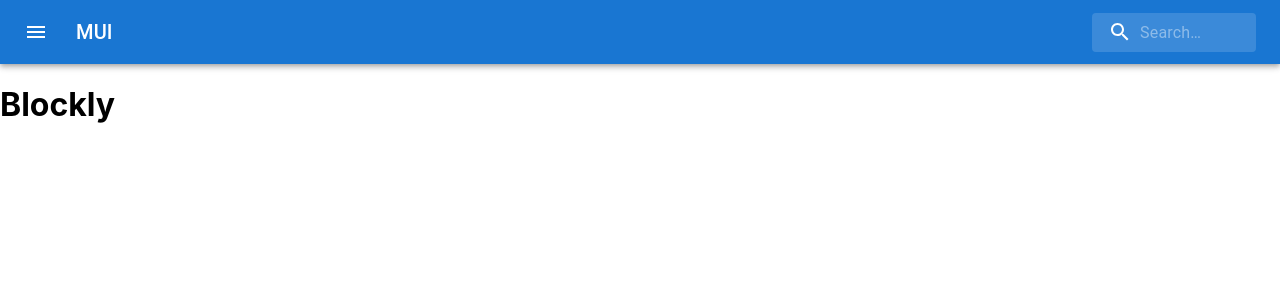
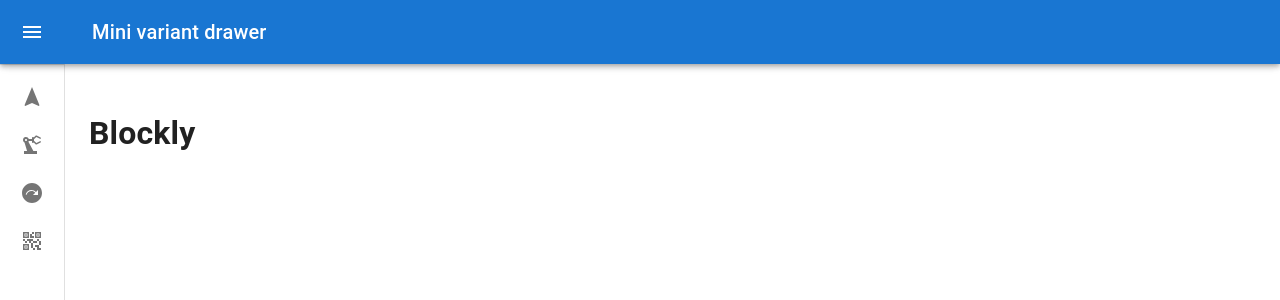
Before and after one commit to sergei-nntu/orb, a React (Create React App) app in the folder web/: page / in a window 1280 px wide. Shown: the top 300 px of the page. Built offline with nearby package versions, Linux system fonts and the light colour scheme; the HTML template or start-up script is replaced by a standard one.

Commit message:
Configure app bar

```diff
--- a/web/src/App.tsx
+++ b/web/src/App.tsx
@@ -1,11 +1,11 @@
 import React from 'react';
 import Main from "./pages/main/Main";
-import Layout from "./hoc/Layout/Layout";
 import {
     createBrowserRouter,
     RouterProvider,
 } from "react-router-dom";
 import ErrorPage from "./pages/error-page/ErrorPage";
+import MenuAppBar from "./components/AppBar/AppBar";
 
 const router = createBrowserRouter([
     {
@@ -17,9 +17,9 @@ const router = createBrowserRouter([
 
 function App() {
     return (
-        <Layout>
+        <MenuAppBar>
             <RouterProvider router={router} />
-        </Layout>
+        </MenuAppBar>
     );
 }
 
--- a/web/src/components/AppBar/AppBar.tsx
+++ b/web/src/components/AppBar/AppBar.tsx
@@ -1,89 +1,189 @@
 import * as React from 'react';
-import { styled, alpha } from '@mui/material/styles';
-import AppBar from '@mui/material/AppBar';
+import { styled, useTheme, Theme, CSSObject } from '@mui/material/styles';
 import Box from '@mui/material/Box';
+import MuiDrawer from '@mui/material/Drawer';
+import MuiAppBar, { AppBarProps as MuiAppBarProps } from '@mui/material/AppBar';
 import Toolbar from '@mui/material/Toolbar';
+import List from '@mui/material/List';
+import CssBaseline from '@mui/material/CssBaseline';
+import Typography from '@mui/material/Typography';
+import Divider from '@mui/material/Divider';
 import IconButton from '@mui/material/IconButton';
-import Typography from '@mui/material/Typography';
-import InputBase from '@mui/material/InputBase';
 import MenuIcon from '@mui/icons-material/Menu';
-import SearchIcon from '@mui/icons-material/Search';
+import ChevronLeftIcon from '@mui/icons-material/ChevronLeft';
+import ChevronRightIcon from '@mui/icons-material/ChevronRight';
+import ListItem from '@mui/material/ListItem';
+import ListItemButton from '@mui/material/ListItemButton';
+import ListItemIcon from '@mui/material/ListItemIcon';
+import ListItemText from '@mui/material/ListItemText';
+import QrCode2Icon from '@mui/icons-material/QrCode2';
+import PrecisionManufacturingIcon from '@mui/icons-material/PrecisionManufacturing';
+import NextPlanIcon from '@mui/icons-material/NextPlan';
+import NavigationIcon from '@mui/icons-material/Navigation';
+import {ReactElement} from "react";
 
-const Search = styled('div')(({ theme }) => ({
-    position: 'relative',
-    borderRadius: theme.shape.borderRadius,
-    backgroundColor: alpha(theme.palette.common.white, 0.15),
-    '&:hover': {
-        backgroundColor: alpha(theme.palette.common.white, 0.25),
+const drawerWidth = 240;
+
+const openedMixin = (theme: Theme): CSSObject => ({
+    width: drawerWidth,
+    transition: theme.transitions.create('width', {
+        easing: theme.transitions.easing.sharp,
+        duration: theme.transitions.duration.enteringScreen,
+    }),
+    overflowX: 'hidden',
+});
+
+const closedMixin = (theme: Theme): CSSObject => ({
+    transition: theme.transitions.create('width', {
+        easing: theme.transitions.easing.sharp,
+        duration: theme.transitions.duration.leavingScreen,
+    }),
+    overflowX: 'hidden',
+    width: `calc(${theme.spacing(7)} + 1px)`,
+    [theme.breakpoints.up('sm')]: {
+        width: `calc(${theme.spacing(8)} + 1px)`,
     },
-    marginLeft: 0,
-    width: '100%',
-    [theme.breakpoints.up('sm')]: {
-        marginLeft: theme.spacing(1),
-        width: 'auto',
-    },
+});
+
+const DrawerHeader = styled('div')(({ theme }) => ({
+    display: 'flex',
+    alignItems: 'center',
+    justifyContent: 'flex-end',
+    padding: theme.spacing(0, 1),
+    // necessary for content to be below app bar
+    ...theme.mixins.toolbar,
 }));
 
-const SearchIconWrapper = styled('div')(({ theme }) => ({
-    padding: theme.spacing(0, 2),
-    height: '100%',
-    position: 'absolute',
-    pointerEvents: 'none',
-    display: 'flex',
-    alignItems: 'center',
-    justifyContent: 'center',
+interface AppBarProps extends MuiAppBarProps {
+    open?: boolean;
+}
+
+const AppBar = styled(MuiAppBar, {
+    shouldForwardProp: (prop) => prop !== 'open',
+})<AppBarProps>(({ theme, open }) => ({
+    zIndex: theme.zIndex.drawer + 1,
+    transition: theme.transitions.create(['width', 'margin'], {
+        easing: theme.transitions.easing.sharp,
+        duration: theme.transitions.duration.leavingScreen,
+    }),
+    ...(open && {
+        marginLeft: drawerWidth,
+        width: `calc(100% - ${drawerWidth}px)`,
+        transition: theme.transitions.create(['width', 'margin'], {
+            easing: theme.transitions.easing.sharp,
+            duration: theme.transitions.duration.enteringScreen,
+        }),
+    }),
 }));
 
-const StyledInputBase = styled(InputBase)(({ theme }) => ({
-    color: 'inherit',
-    '& .MuiInputBase-input': {
-        padding: theme.spacing(1, 1, 1, 0),
-        // vertical padding + font size from searchIcon
-        paddingLeft: `calc(1em + ${theme.spacing(4)})`,
-        transition: theme.transitions.create('width'),
-        width: '100%',
-        [theme.breakpoints.up('sm')]: {
-            width: '12ch',
-            '&:focus': {
-                width: '20ch',
-            },
-        },
+const Drawer = styled(MuiDrawer, { shouldForwardProp: (prop) => prop !== 'open' })(
+    ({ theme, open }) => ({
+        width: drawerWidth,
+        flexShrink: 0,
+        whiteSpace: 'nowrap',
+        boxSizing: 'border-box',
+        ...(open && {
+            ...openedMixin(theme),
+            '& .MuiDrawer-paper': openedMixin(theme),
+        }),
+        ...(!open && {
+            ...closedMixin(theme),
+            '& .MuiDrawer-paper': closedMixin(theme),
+        }),
+    }),
+);
+
+const data = [
+    {
+        icon: <NavigationIcon />,
+        text: "Navigation"
     },
-}));
+    {
+        icon: <PrecisionManufacturingIcon />,
+        text: "Manipulator"
+    },
+    {
+        icon: <NextPlanIcon />,
+        text: "Planning"
+    },
+    {
+        icon: <QrCode2Icon />,
+        text: "QR"
+    },
+];
 
-export default function MenuAppBar() {
+type LayoutProps = { children: ReactElement; };
+
+export default function MenuAppBar(props: LayoutProps) {
+    const theme = useTheme();
+    const [open, setOpen] = React.useState(false);
+
+    const handleDrawerOpen = () => {
+        setOpen(true);
+    };
+
+    const handleDrawerClose = () => {
+        setOpen(false);
+    };
+
     return (
-        <Box sx={{ flexGrow: 1 }}>
-            <AppBar position="static">
+        <Box sx={{ display: 'flex' }}>
+            <CssBaseline />
+            <AppBar position="fixed" open={open}>
                 <Toolbar>
                     <IconButton
-                        size="large"
-                        edge="start"
                         color="inherit"
                         aria-label="open drawer"
-                        sx={{ mr: 2 }}
+                        onClick={handleDrawerOpen}
+                        edge="start"
+                        sx={{
+                            marginRight: 5,
+                            ...(open && { display: 'none' }),
+                        }}
                     >
                         <MenuIcon />
                     </IconButton>
-                    <Typography
-                        variant="h6"
-                        noWrap
-                        component="div"
-                        sx={{ flexGrow: 1, display: { xs: 'none', sm: 'block' } }}
-                    >
-                        MUI
+                    <Typography variant="h6" noWrap component="div">
+                        Mini variant drawer
                     </Typography>
-                    <Search>
-                        <SearchIconWrapper>
-                            <SearchIcon />
-                        </SearchIconWrapper>
-                        <StyledInputBase
-                            placeholder="Search…"
-                            inputProps={{ 'aria-label': 'search' }}
-                        />
-                    </Search>
                 </Toolbar>
             </AppBar>
+            <Drawer variant="permanent" open={open}>
+                <DrawerHeader>
+                    <IconButton onClick={handleDrawerClose}>
+                        {theme.direction === 'rtl' ? <ChevronRightIcon /> : <ChevronLeftIcon />}
+                    </IconButton>
+                </DrawerHeader>
+                <Divider />
+                <List>
+                    {data.map((item) => (
+                        <ListItem key={item.text} disablePadding sx={{ display: 'block' }}>
+                            <ListItemButton
+                                sx={{
+                                    minHeight: 48,
+                                    justifyContent: open ? 'initial' : 'center',
+                                    px: 2.5,
+                                }}
+                            >
+                                <ListItemIcon
+                                    sx={{
+                                        minWidth: 0,
+                                        mr: open ? 3 : 'auto',
+                                        justifyContent: 'center',
+                                    }}
+                                >
+                                    {item.icon}
+                                </ListItemIcon>
+                                <ListItemText primary={item.text} sx={{ opacity: open ? 1 : 0 }} />
+                            </ListItemButton>
+                        </ListItem>
+                    ))}
+                </List>
+            </Drawer>
+            <Box component="main" sx={{ flexGrow: 1, p: 3 }}>
+                <DrawerHeader />
+                {props.children}
+            </Box>
         </Box>
     );
 }
--- a/web/src/hoc/Layout/Layout.tsx
+++ b/web/src/hoc/Layout/Layout.tsx
@@ -1,12 +1,13 @@
 import React, {ReactElement} from 'react';
-import MenuAppBar from "../../components/AppBar/AppBar";
+// import MenuAppBar from "../../components/AppBar/AppBar";
 
 type LayoutProps = { children: ReactElement; };
 
+// FIXME: likely we don't need it
 export default function Layout(props: LayoutProps) {
     return (
         <>
-            <MenuAppBar/>
+            {/*<MenuAppBar />*/}
             {props.children}
         </>
     );
```
